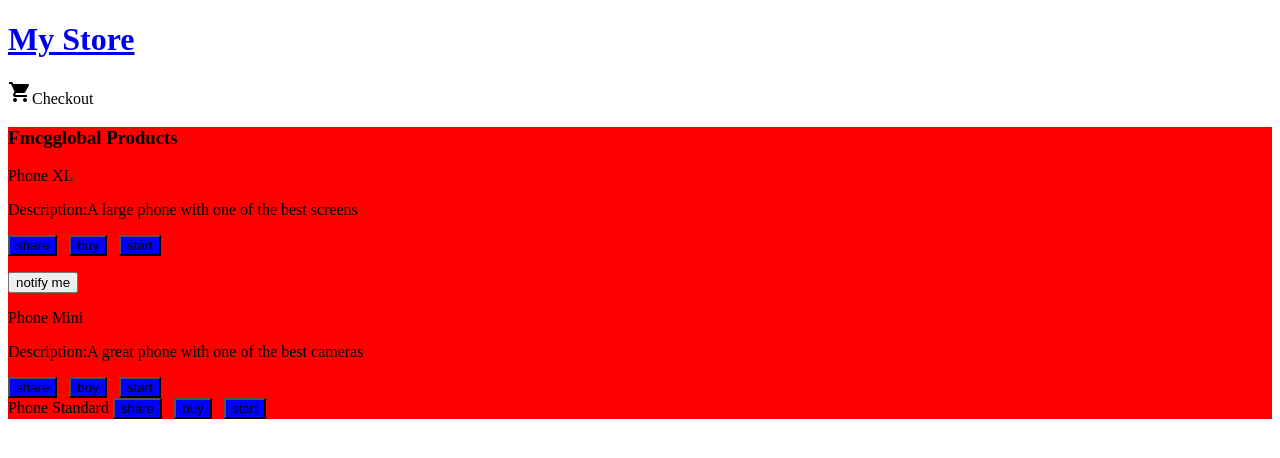
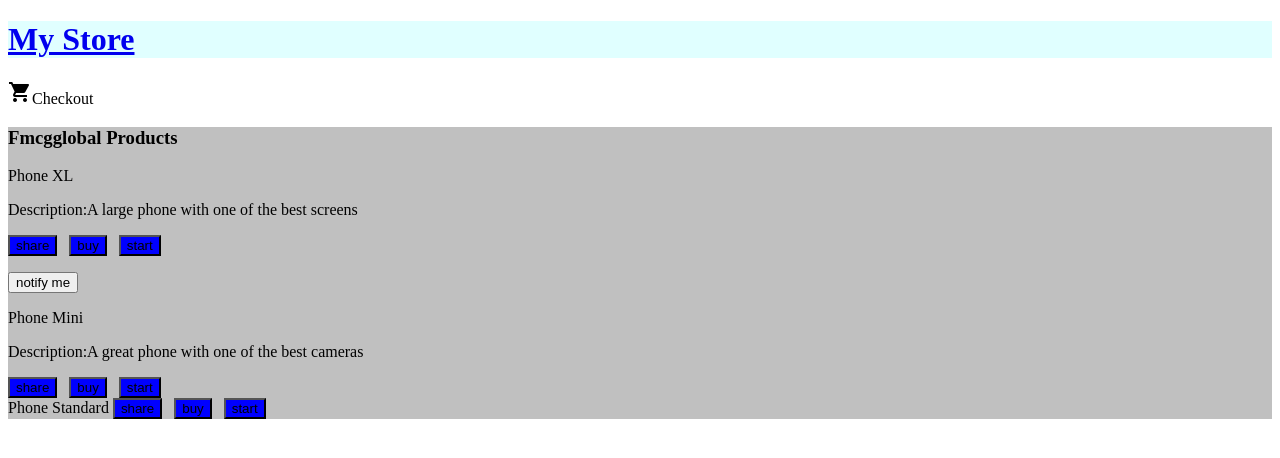
Before and after one commit to GH11PRASANTH/Angular-FmcgglobalBanking, an Angular app: page / in a window 1280 px wide. Shown: the top 458 px of the page. Built offline with nearby package versions, Linux system fonts and the light colour scheme.

Commit message:
2 files modified

```diff
--- a/src/app/product-list/product-list.component.html
+++ b/src/app/product-list/product-list.component.html
@@ -1,4 +1,4 @@
-<div style="background-color:red">
+<div style="background-color:silver">
 <h3>
   Fmcgglobal Products</h3>
   <div *ngFor="let product of products">
--- a/src/app/top-bar/top-bar.component.html
+++ b/src/app/top-bar/top-bar.component.html
@@ -1,7 +1,7 @@
 <a [routerLink]="['/']">
-  <h1>My Store</h1>
+  <h1 style="background-color:	lightcyan">My Store</h1>
 </a>
-<a class="button fancy-button"
-  ><i class="material-icons">shopping_cart</i>Checkout</a
+<a class="button fancy-button">
+  <i class="material-icons">shopping_cart</i>Checkout</a
 >
 <a class="button fancy-button"> </a>
```
